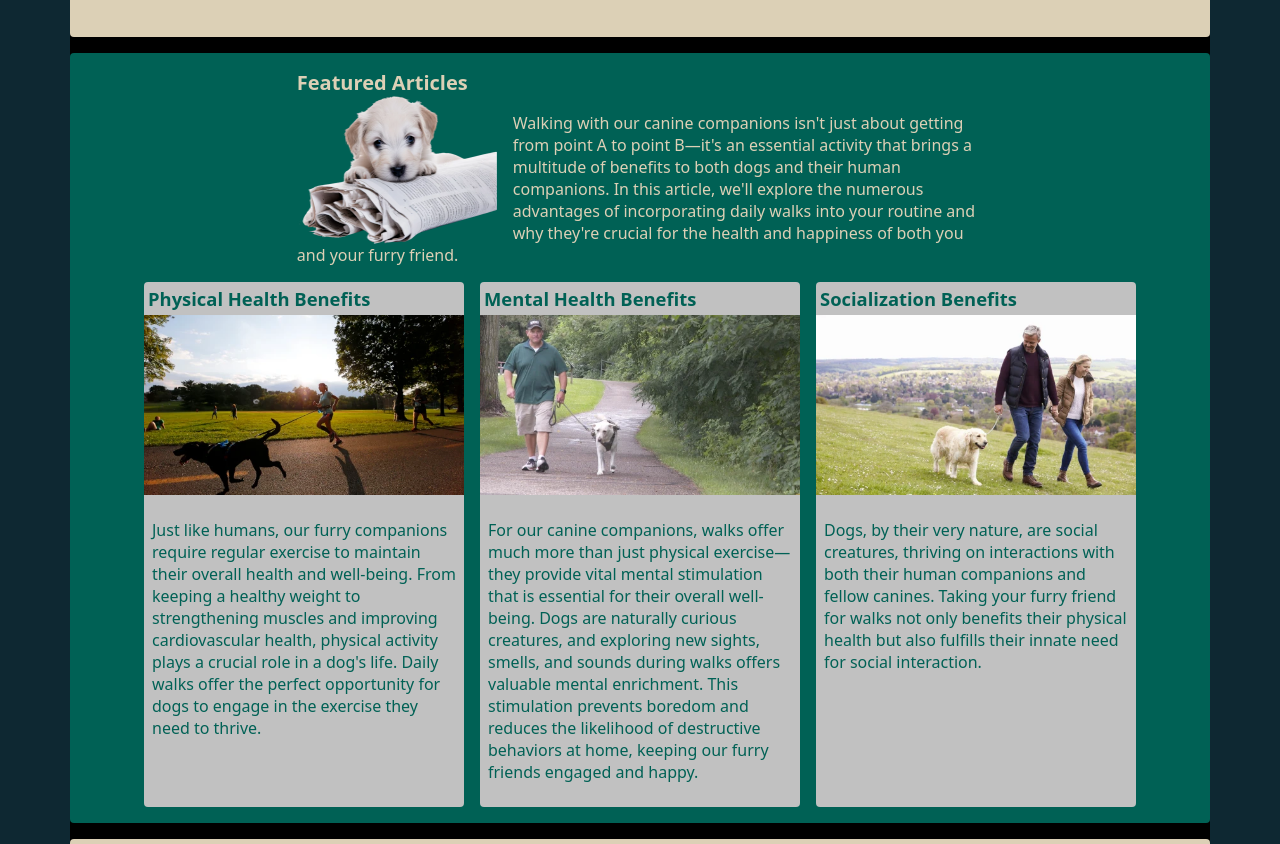
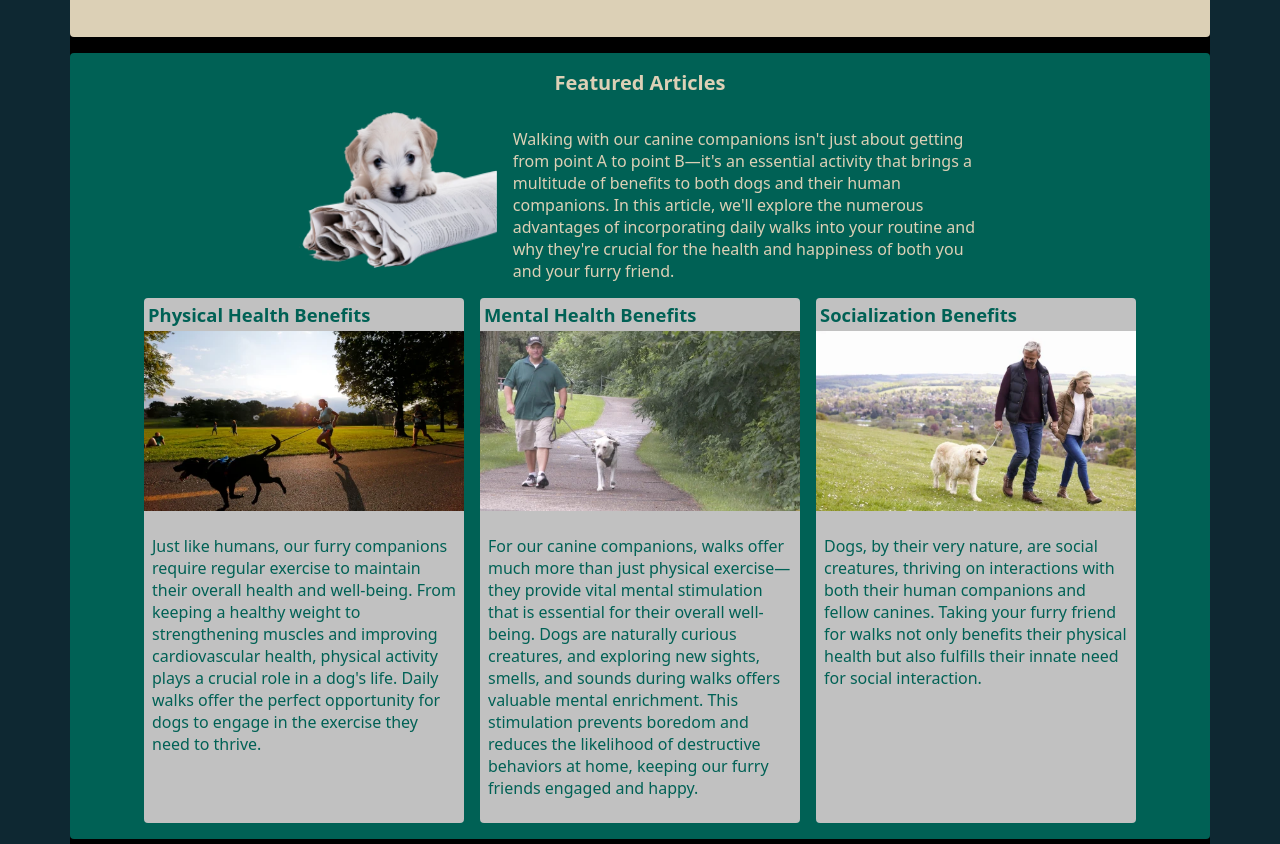
Before and after one commit to FullerWeb/portfolio, a plain HTML site: page front-end/waggingChronicle/index.html in a window 1280 px wide. Shown: the part 1086-1930 px from the top of the page. Drawn offline with Linux system fonts and the light colour scheme; files that its build step writes are made by us from their sources.

Commit message:
Add files via upload

```diff
--- a/front-end/waggingChronicle/index.html
+++ b/front-end/waggingChronicle/index.html
@@ -207,8 +207,9 @@
   </div>
   <div id="p3-articles" class="container">
     <div>
-      <h2>Featured Articles</h2>
-        <img src="assets/puppy-laying-on-rolled-up-newspaper.webp" width="200" height="148" alt="Puppy laying on rolled up newspaper." style="float: left; margin-right: 1rem;">
+      <h2 style="width: 100%; text-align: center; padding-bottom: 1rem;">Featured Articles</h2>
+      <img src="assets/puppy-laying-on-rolled-up-newspaper.webp" width="200" height="156"
+        alt="Puppy laying on rolled up newspaper." style="float: left; margin-right: 1rem;">
       <p style="padding-bottom: 1rem;">
         Walking with our canine companions isn't just about getting from point A to point B—it's an essential activity
         that
```
Lines whose indentation alone changed are shown as unchanged.
